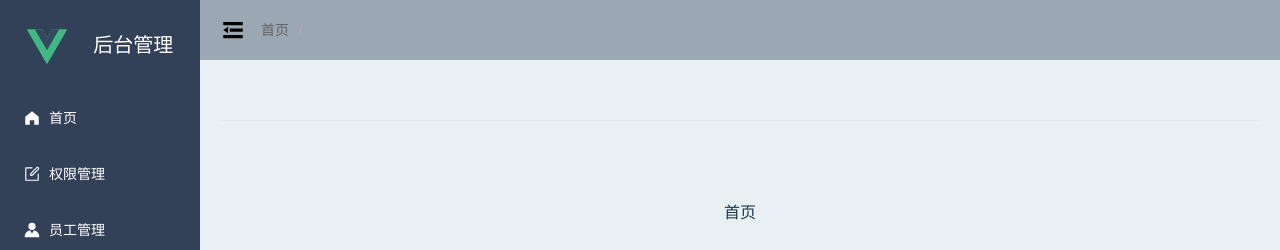
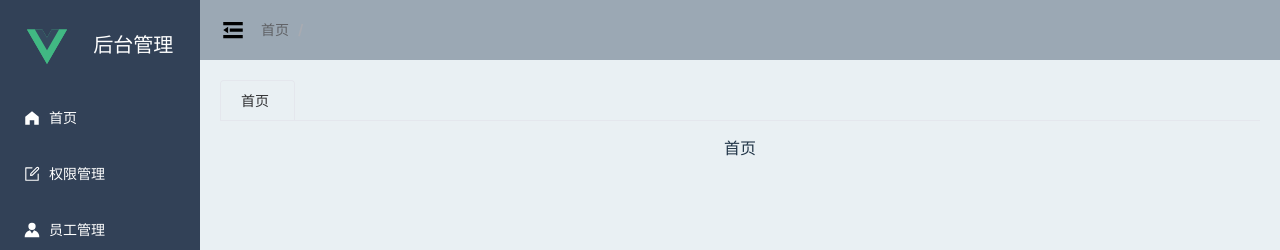
Before and after one commit to kunisstrong/kinsist-management-system, a Vue app: page /#/Home in a window 1280 px wide. Shown: the top 250 px of the page. Built offline with nearby package versions, Linux system fonts and the light colour scheme.

Commit message:
tabBar相关功能

```diff
--- a/src/layout/components/TabBar/index.vue
+++ b/src/layout/components/TabBar/index.vue
@@ -1,6 +1,14 @@
 <template>
-  <el-tabs v-model="activeKey" type="card" class="demo-tabs">
+  <el-tabs
+      v-model="activeKey"
+      type="card"
+      class="demo-tabs"
+      closable
+      @tab-click="changeRouter"
+      @tab-remove="closeTab"
+  >
     <el-tab-pane
+
         v-for="item in tabList"
         :key="item.path"
         :label="item.title"
@@ -10,18 +18,19 @@
   </el-tabs>
 </template>
 <script lang="ts" setup>
-import {computed, ref, watch} from 'vue'
+import {computed, onMounted, ref, watch} from 'vue'
 import {useStore} from 'vuex'
-import {useRoute} from 'vue-router'
+import {useRoute, useRouter} from 'vue-router'
 import {Itab} from '@/store/type'
 
 const store = useStore()
+const route = useRoute()
+const router = useRouter()
 // 动态获取state中的tabList
 const tabList = computed(() => {
   return store.getters.getAddTab
 })
 
-const route = useRoute()
 // 往vuex中添加tab
 const addTab = () => {
   const {meta, path} = route
@@ -31,16 +40,59 @@ const addTab = () => {
   }
   store.commit('addTab', tabItem)
 }
+// 检测路由变化，变化则更新key
 const activeKey = ref('')
-// 检测路由变化，变化则更新key
 watch(() => route.path, () => {
       activeKey.value = route.path
       addTab()
     }
 )
+
+// 点击tab切换路由
+const changeRouter = (event: any) => {
+  router.push(event.props.name)
+}
+
+// 删除tab
+const closeTab = (targetName: string) => {
+  // 至少留一个tab
+  if (tabList.value.length === 1) {
+    return alert('这是最后一个')
+  }
+  tabList.value.forEach((item: Itab, index: number) => {
+    if (targetName === activeKey.value) {
+      const nextTab = tabList.value[index + 1] || tabList.value[index - 1]
+      activeKey.value = nextTab.path
+      router.push(activeKey.value)
+    }
+  })
+  // 更改store中的tabList
+  store.commit('delTab', targetName)
+
+}
+
+// 在本地储存tabList
+const refresh = () => {
+  window.addEventListener('beforeunload', () => {
+    sessionStorage.setItem('TABS_ROUTES', JSON.stringify(tabList.value))
+  })
+
+  const session = sessionStorage.getItem('TABS_ROUTES')
+  if (session) {
+    console.log(JSON.parse(session))
+    store.commit('addAllTab', JSON.parse(session))
+  }
+}
+
+onMounted(() => {
+  // 页面打开添加一次tab
+  addTab()
+  // 挂载本地存储
+  refresh()
+})
 </script>
 
-<style>
+<style lang="scss" scoped>
 .demo-tabs > .el-tabs__content {
   padding: 32px;
   color: #6b778c;
--- a/src/store/index.ts
+++ b/src/store/index.ts
@@ -1,5 +1,6 @@
-import { createStore } from 'vuex'
-import { Itab } from './type';
+import {createStore} from 'vuex'
+import {Itab} from './type';
+
 interface State {
     tabList: Array<Itab>
 }
@@ -10,12 +11,19 @@ export const store = createStore<State>({
         tabList: []
     },
     mutations: {
+        addAllTab(state: State, tabList: Array<Itab>) {
+            state.tabList = tabList
+        },
         // 点击菜单增加tab标签，重复的不添加
         addTab(state: State, tab: Itab) {
             const isSome = state.tabList.some(item => item.path === tab.path)
             if (!isSome) {
                 state.tabList.push(tab)
             }
+        },
+        delTab(state: State, currentTab: string) {
+            const index = state.tabList.findIndex((item) => item.path === currentTab)
+            state.tabList.splice(index, 1)
         }
     },
     getters: {
```
Also changed, not shown: src/layout/components/MenuBar/index.vue (+4 -3 lines). Lines whose indentation alone changed are shown as unchanged.
